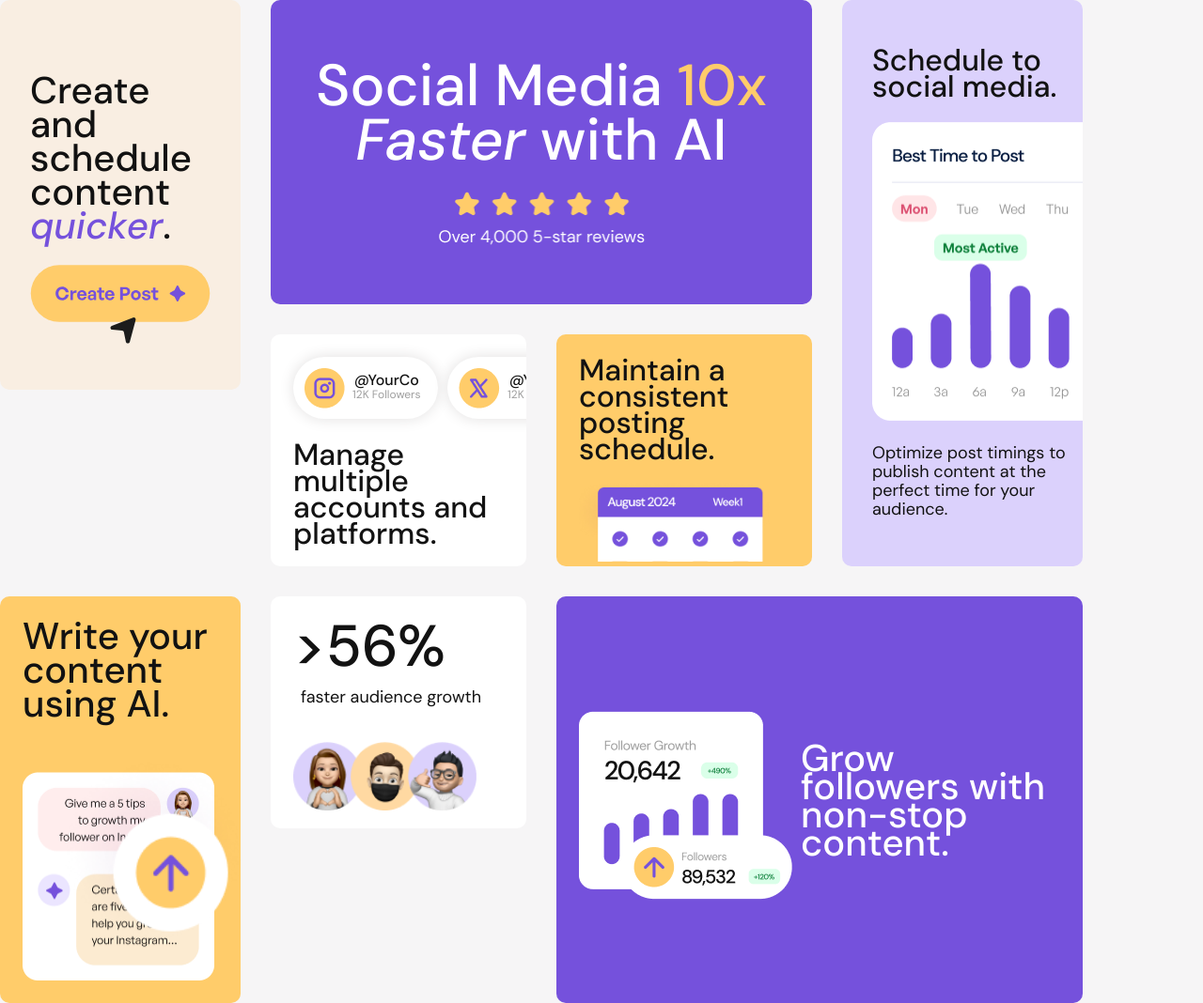
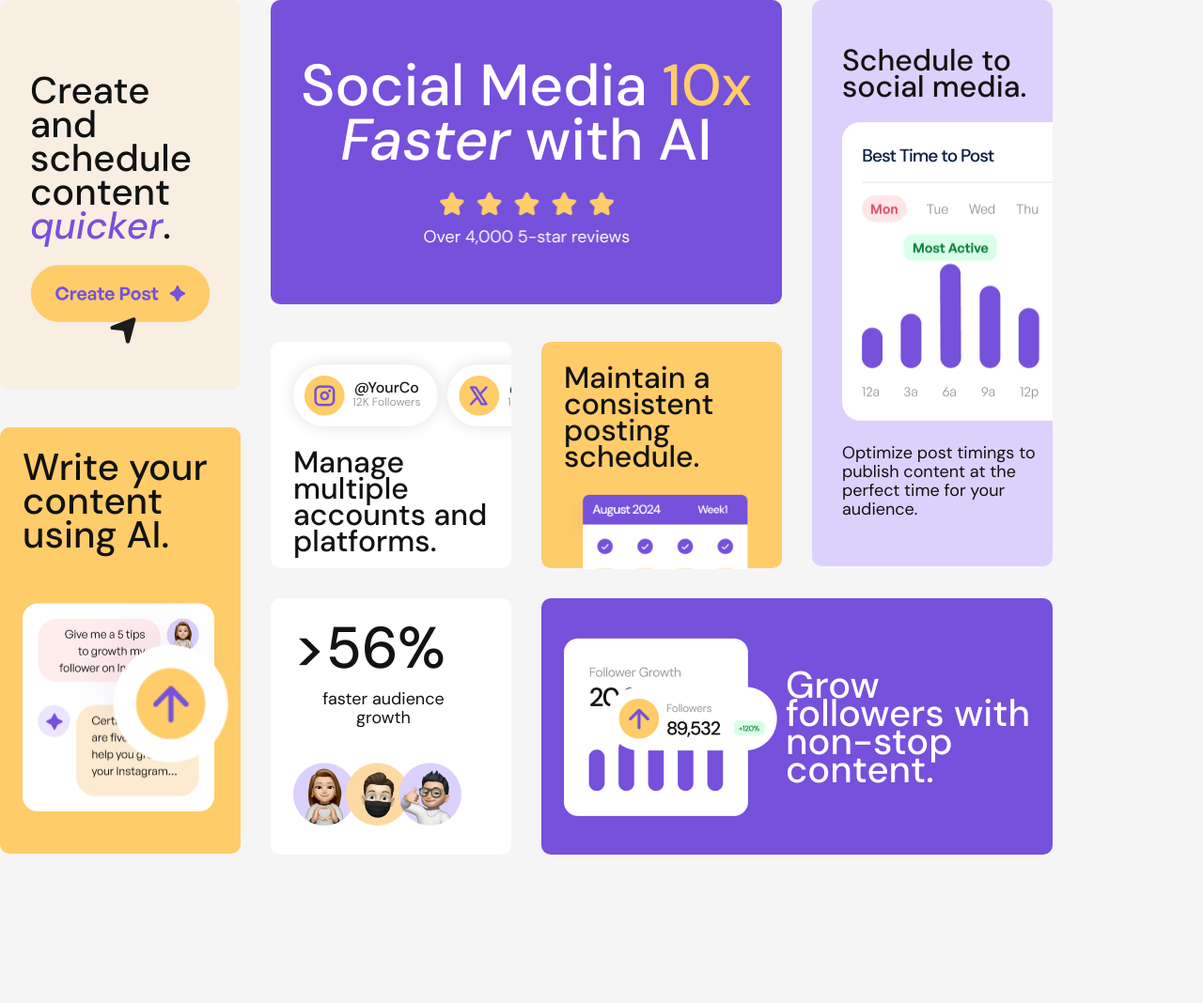
Before and after one commit to BorisenkoA/Artem-Borisenko, a plain HTML site: page bento-grid/index.html in a window 1280 px wide. Shown: the whole page at 94% size. After the commit the page ends 910 px from the top, so only its background shows below. Drawn offline with Linux system fonts and the light colour scheme.

Commit message:
Initial commit

```diff
--- a/bento-grid/main.css
+++ b/bento-grid/main.css
@@ -16,8 +16,8 @@ p {
 
 .container {
   display: grid;
-  grid-template-columns: 256px 272px 272px 256px;
-  grid-template-rows: 1fr 247px 247px;
+  grid-template-columns: repeat(12, 64px);
+  grid-template-rows: repeat(10, 59px);
   gap: 32px;
 }
 
@@ -29,8 +29,8 @@ p {
 
 .item1 {
   background-color: #F9EEE2;
-  grid-column: 1 / 2;
-  grid-row: 1 / 3;
+  grid-column: 1 / 4;
+  grid-row: 1 / 6;
   display: flex;
   flex-direction: column;
   max-height: 415px;
@@ -61,8 +61,8 @@ p {
   text-align: start;
   color: var(--color-text1);
   position: relative;
-  grid-column: 1 / 2;
-  grid-row: 3 / 5;
+  grid-column: 1 / 4;
+  grid-row: 6 / 12;
 }
 
 .arrow {
@@ -88,8 +88,8 @@ p {
   font-weight: 500;
   line-height: 58px;
   color: #FFFFFF;
-  grid-column: 2 / 4;
-  grid-row: 1 / 2;
+  grid-column: 4 / 10;
+  grid-row: 1 / 5;
 }
 
 .scale {
@@ -117,8 +117,8 @@ p {
   padding: 50px 0 50px 32px;
   line-height: 58px;
   color: #FFFFFF;
-  grid-column: 5 / 4;
-  grid-row: -4 / -2;
+  grid-column: 10 / 13;
+  grid-row: -11 / -4;
 }
 
 .top {
@@ -151,8 +151,8 @@ p {
   padding: 24px 0 24px 24px;
   align-items: center;
   overflow: hidden;
-  grid-column: 2 / 3;
-  grid-row: 2 / 3;
+  grid-column: 4 / 7;
+  grid-row: 5 / 8;
 }
 
 .images {
@@ -210,10 +210,9 @@ p {
   display: flex;
   flex-direction: column;
   gap: 16px;
-  height: 247px;
   padding: 24px 24px 0 24px;
-  grid-column: 3 / 4;
-  grid-row: 2 / 3;
+  grid-column: 7 / 10;
+  grid-row: 5 / 8;
 }
 
 .item6 p {
@@ -234,10 +233,9 @@ p {
   display: flex;
   flex-direction: column;
   gap: 38px;
-  height: 247px;
   padding: 24px 40px 24px 24px;
-  grid-column: 2 / 3;
-  grid-row: 3 / 5;
+  grid-column: 4 / 7;
+  grid-row: 8 / 12;
 }
 
 .text {
@@ -272,8 +270,8 @@ p {
   gap: 40px;
   padding: 24px;
   position: relative;
-  grid-column: -1 / -3;
-  grid-row: 3 / 5;
+  grid-column: 7 / 13;
+  grid-row: 8 / 12;
 }
 
 .item8 p {
```
